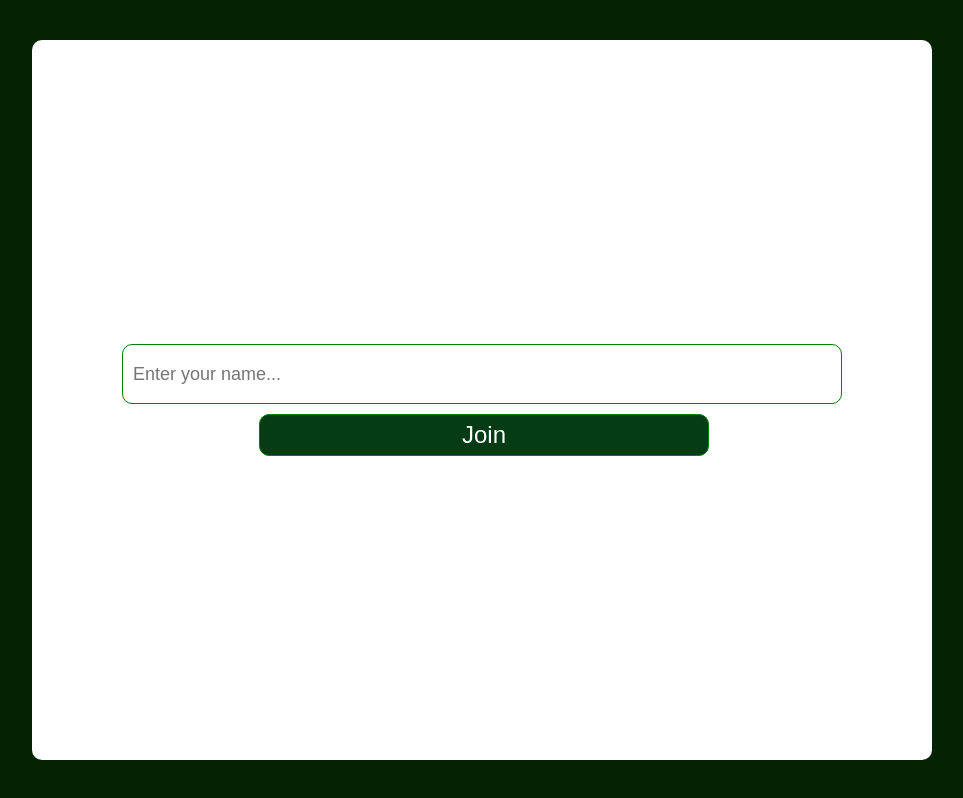
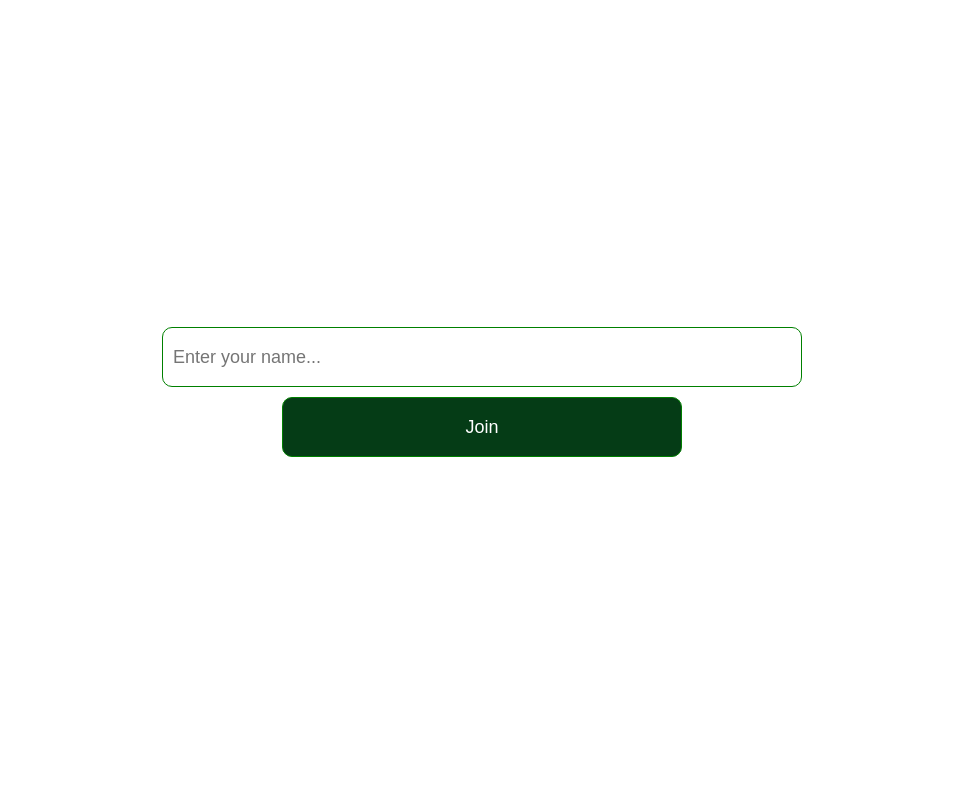
Before and after one commit to eleonora-demikh/web-socket_test-task, a React (Create React App) app: page / in a window 1280 px wide. Shown: the whole page, without its empty margins (158-1121 px from the left). Built offline with nearby package versions, Linux system fonts and the light colour scheme.

Commit message:
fixed frontend

```diff
--- a/src/App.css
+++ b/src/App.css
@@ -2,16 +2,14 @@
   margin: 0;
   padding: 0;
   box-sizing: border-box;
-  font-size: large;
+  font-size: 18px;
 }
 
 .container {
-  width: 100vw;
-  height: 100vh;
+  position: relative;
   display: flex;
   justify-content: center;
   align-items: center;
-  background-color: rgb(3, 35, 3);
 }
 
 .text-area {
@@ -28,22 +26,16 @@
   color: white;
   height: 30px;
   padding: 0 10px;
-  margin-left: 4px;
+  margin: 0 4px;
   height: 42px;
   max-height: 60px;
-  font-size: large;
-}
-
-.join-btn {
-  margin-top: 10px;
-  width: 50%;
-  font-size: x-large;
 }
 
 .chat-container {
-  position: relative;
-  width: 90%;
-  max-width: 900px;
+  position: fixed;
+  top: 4%;
+  width: 80%;
+  max-width: 800px;
   height: 90%;
   background-color: white;
   border-radius: 10px;
@@ -60,25 +52,29 @@
   width: 80%;
   height: 10%;
   max-height: 60px;
-  font-size: large;
+}
+
+.join-btn {
+  margin-top: 10px;
+  width: 50%;
+  height: 10%;
 }
 
 .chat-textarea {
-  max-width: 80%;
   width: 100%;
   height: 100%;
+  margin-left: 4px;
 }
 
 .chat-textarea-container {
-  position: absolute;
   display: flex;
   justify-content: center;
   width: 100%;
-  bottom: 10px;
+  height: 43px;
 }
 
 .messages {
- height: 90%;
+ height: calc(100% - 50px);
  padding: 10px;
  display: flex;
  flex-direction: column-reverse;
```
Also changed, not shown: 11 other files (tests, documents, lock files or other folders).
